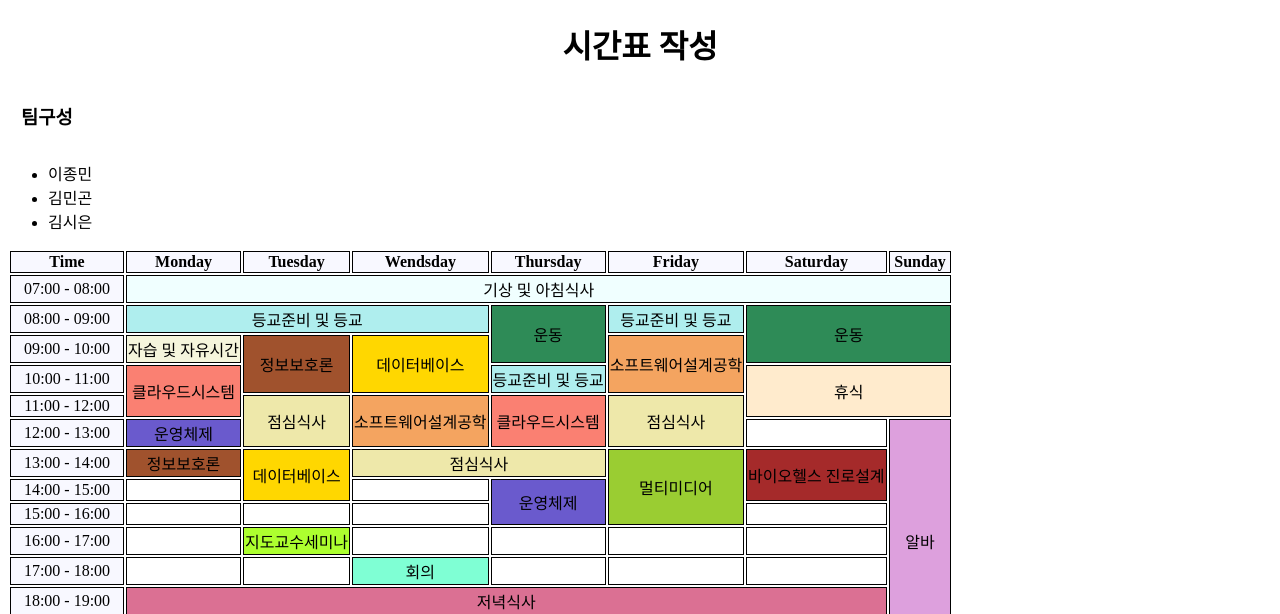
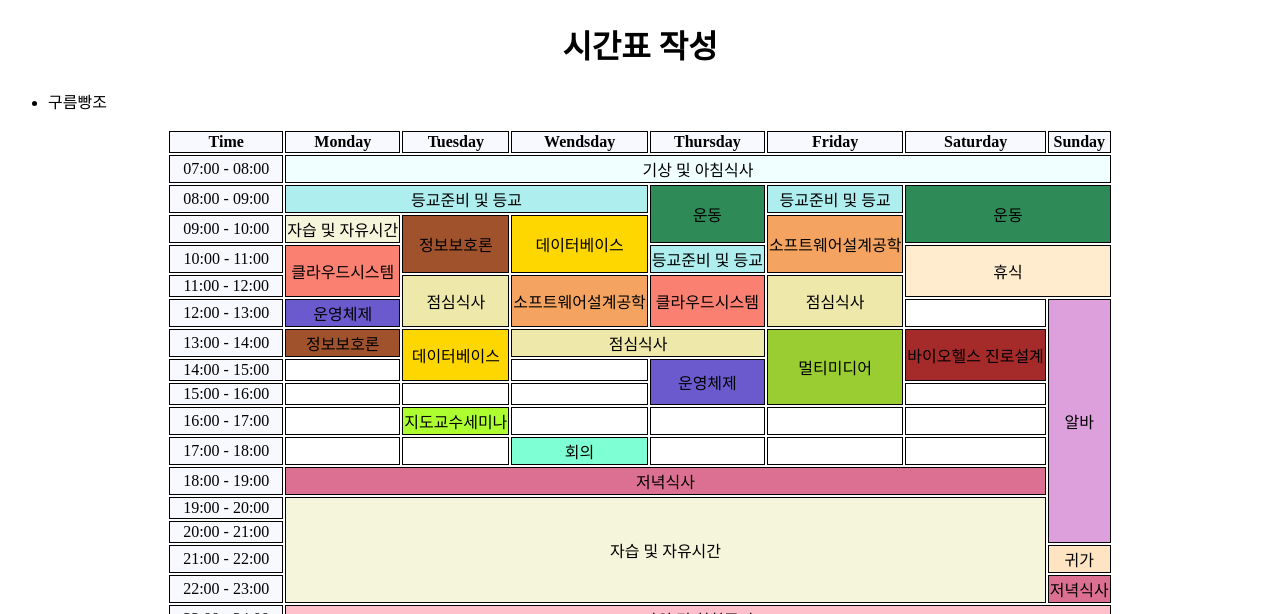
Before and after one commit to unib35/static-html-page, a plain HTML site: page index.html in a window 1280 px wide. Shown: the top 614 px of the page. Drawn offline with Linux system fonts and the light colour scheme.

Commit message:
Update index.html

```diff
--- a/index.html
+++ b/index.html
@@ -9,8 +9,9 @@
             text-align: center;
         }
         table {
-
-          background-color: white;
+            margin-left: auto;
+            margin-right: auto;
+            background-color: white;
         }
 
         th, td {
@@ -92,11 +93,9 @@
         }
       </style>
       <h1>시간표 작성</h1>
-      <h3 style="padding: 13px;">팀구성</h3>
+
       <ul>
-        <li>이종민</li>
-        <li>김민곤</li>
-        <li>김시은</li>
+        <li>구름빵조
       </ul>
       <table>
         <tr>
```
